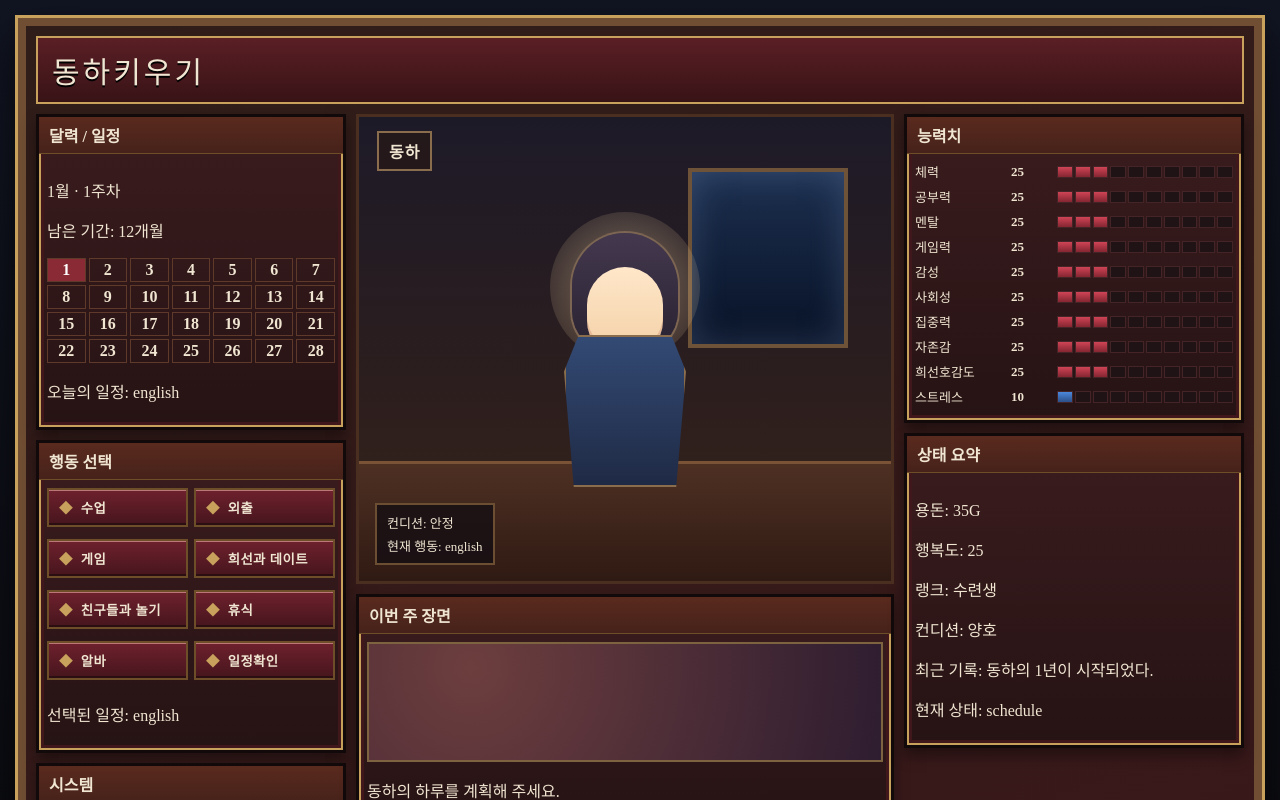
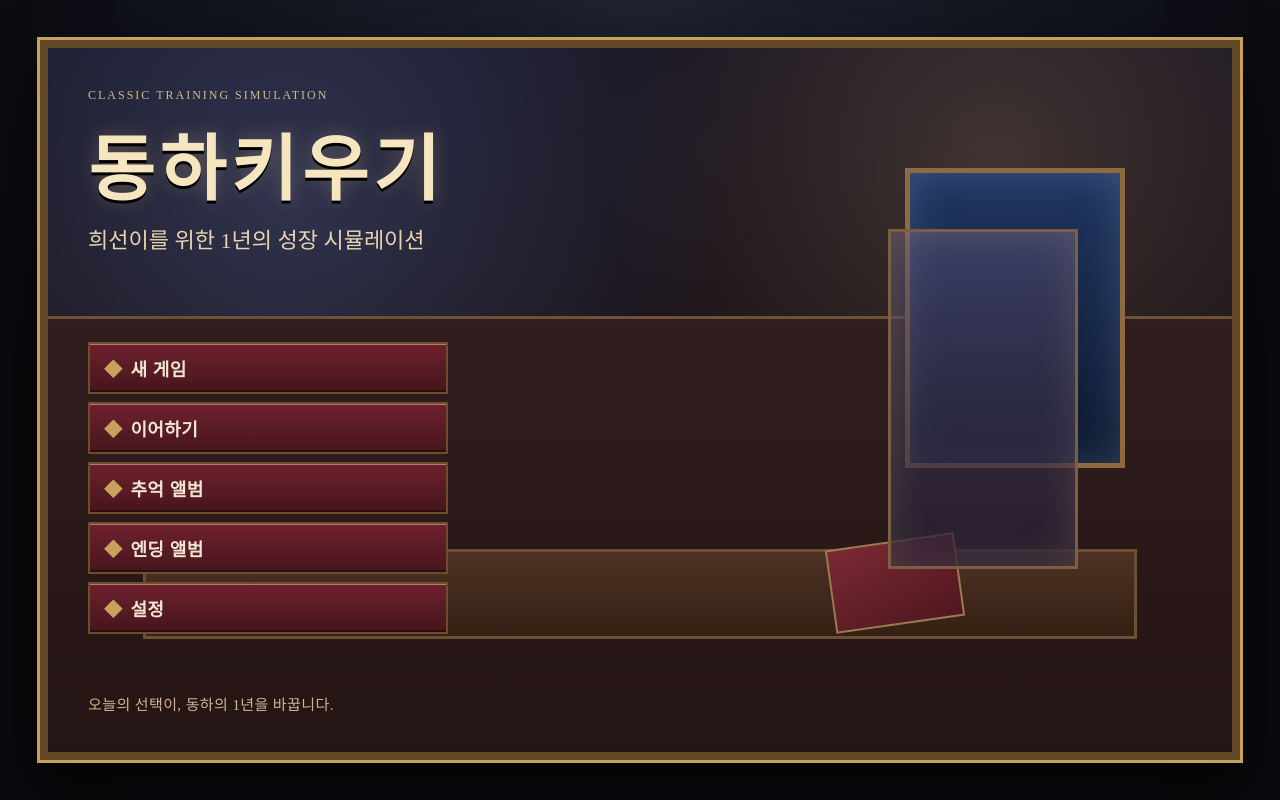
Before and after one commit to yogitobi31/Dongha_Maker, a React (Vite) app: page / in a window 1280 px wide. Shown: the top 800 px of the page. Built offline with nearby package versions, Linux system fonts and the light colour scheme.

Commit message:
feat: add retro title scene and app-level scene routing

```diff
--- a/src/App.tsx
+++ b/src/App.tsx
@@ -1,27 +1,104 @@
+import { useState } from 'react';
 import { GameShell } from './components/GameShell';
-import { GameProvider, useGame } from './game/GameProvider';
+import { OrnatePanel } from './components/OrnatePanel';
+import { RetroButton } from './components/RetroButton';
+import { TitleScene } from './components/TitleScene';
+import { ACTIVITIES } from './data/activities';
+import { ENDINGS } from './data/endings';
+import { applyActivity, createInitialState } from './game/engine';
+import { loadGame, saveGame } from './game/storage';
+import type { GameState } from './game/types';
 
-function AppContent() {
-  const { state, screen, selectedAction, dialogue, onPick, onStart, onNew, onNext } = useGame();
+type Scene = 'title' | 'game' | 'memoryAlbum' | 'endingAlbum' | 'settings';
 
+const SAVE_KEY = 'dongha-save';
+
+function RetroPlaceholder({ title, text, onBack }: { title: string; text: string; onBack: () => void }) {
   return (
-    <GameShell
-      state={state}
-      screen={screen}
-      selectedAction={selectedAction}
-      dialogue={dialogue}
-      onPick={onPick}
-      onStart={onStart}
-      onNew={onNew}
-      onNext={onNext}
-    />
+    <div className="game-wrap">
+      <div className="game-shell scene-shell">
+        <header className="game-title">{title}</header>
+        <div className="scene-shell__content">
+          <OrnatePanel title={title}>
+            <p className="scene-shell__text">{text}</p>
+            <RetroButton onClick={onBack}>타이틀로 돌아가기</RetroButton>
+          </OrnatePanel>
+        </div>
+      </div>
+    </div>
   );
 }
 
 export default function App() {
-  return (
-    <GameProvider>
-      <AppContent />
-    </GameProvider>
-  );
+  const [scene, setScene] = useState<Scene>('title');
+  const [state, setState] = useState<GameState>(createInitialState());
+  const [screen, setScreen] = useState<'schedule' | 'result' | 'event' | 'ending'>('schedule');
+  const [selectedAction, setSelectedAction] = useState<string>(ACTIVITIES[0]?.id ?? '');
+  const [dialogue, setDialogue] = useState('동하의 하루를 계획해 주세요.');
+  const [titleMessage, setTitleMessage] = useState('');
+
+  const onPick = (id: string) => {
+    setSelectedAction(id);
+    const result = applyActivity(state, id);
+    setState(result.state);
+    saveGame(result.state);
+
+    if (result.state.ended) {
+      const ending = ENDINGS.find((e) => e.id === result.state.endingId);
+      setDialogue(ending?.summary ?? '동하의 1년이 마무리되었습니다.');
+      setScreen('ending');
+      return;
+    }
+
+    if (result.event) {
+      setDialogue(result.event.title);
+      setScreen('event');
+      return;
+    }
+
+    const pickedActivity = (result as { activity?: { resultTexts: string[]; name: string } }).activity;
+    const activityText = pickedActivity ? pickedActivity.resultTexts[0] ?? `${pickedActivity.name}을(를) 진행했습니다.` : '일정을 진행했습니다.';
+    setDialogue(activityText);
+    setScreen('result');
+  };
+
+  const handleTitleSelect = (action: 'newGame' | 'continue' | 'memoryAlbum' | 'endingAlbum' | 'settings') => {
+    if (action === 'newGame') {
+      const hasSave = Boolean(localStorage.getItem(SAVE_KEY));
+      if (hasSave && !window.confirm('기존 저장 기록이 있습니다. 새 게임을 시작할까요?')) return;
+      const initial = createInitialState();
+      setState(initial);
+      saveGame(initial);
+      setDialogue('새로운 1년을 시작합니다.');
+      setScreen('schedule');
+      setScene('game');
+      setTitleMessage('');
+      return;
+    }
+
+    if (action === 'continue') {
+      const hasSave = Boolean(localStorage.getItem(SAVE_KEY));
+      if (!hasSave) {
+        setTitleMessage('저장된 게임이 없습니다.');
+        return;
+      }
+      const loaded = loadGame();
+      setState(loaded);
+      setDialogue('저장된 기록을 불러왔습니다.');
+      setScreen('schedule');
+      setScene('game');
+      setTitleMessage('');
+      return;
+    }
+
+    setScene(action);
+    setTitleMessage('');
+  };
+
+  if (scene === 'title') return <TitleScene onSelect={handleTitleSelect} message={titleMessage} />;
+  if (scene === 'memoryAlbum') return <RetroPlaceholder title="추억 앨범" text="아직 기록된 추억이 없습니다." onBack={() => setScene('title')} />;
+  if (scene === 'endingAlbum') return <RetroPlaceholder title="엔딩 앨범" text="아직 해금된 엔딩이 없습니다." onBack={() => setScene('title')} />;
+  if (scene === 'settings') return <RetroPlaceholder title="설정" text="사운드, 텍스트 속도, 저장 데이터 초기화 메뉴는 추후 제공됩니다." onBack={() => setScene('title')} />;
+
+  return <GameShell state={state} screen={screen} selectedAction={selectedAction} dialogue={dialogue} onPick={onPick} onStart={() => setState(loadGame())} onNew={() => setState(createInitialState())} onNext={() => setScreen('schedule')} />;
 }
--- /dev/null
+++ b/src/components/TitleScene.tsx
@@ -0,0 +1,35 @@
+import { RetroButton } from './RetroButton';
+
+type TitleAction = 'newGame' | 'continue' | 'memoryAlbum' | 'endingAlbum' | 'settings';
+
+export function TitleScene({ onSelect, message }: { onSelect: (action: TitleAction) => void; message?: string }) {
+  return (
+    <div className="title-wrap">
+      <div className="title-scene">
+        <div className="title-scene__sky" />
+        <div className="title-scene__room" />
+        <div className="title-scene__window" />
+        <div className="title-scene__desk" />
+        <div className="title-scene__album" />
+        <div className="title-scene__standing" />
+
+        <header className="title-header">
+          <p className="title-header__eyebrow">CLASSIC TRAINING SIMULATION</p>
+          <h1>동하키우기</h1>
+          <p className="title-header__subtitle">희선이를 위한 1년의 성장 시뮬레이션</p>
+        </header>
+
+        <nav className="title-menu" aria-label="타이틀 메뉴">
+          <RetroButton onClick={() => onSelect('newGame')}>새 게임</RetroButton>
+          <RetroButton onClick={() => onSelect('continue')}>이어하기</RetroButton>
+          <RetroButton onClick={() => onSelect('memoryAlbum')}>추억 앨범</RetroButton>
+          <RetroButton onClick={() => onSelect('endingAlbum')}>엔딩 앨범</RetroButton>
+          <RetroButton onClick={() => onSelect('settings')}>설정</RetroButton>
+        </nav>
+
+        <p className="title-footer">오늘의 선택이, 동하의 1년을 바꿉니다.</p>
+        {message ? <p className="title-message">{message}</p> : null}
+      </div>
+    </div>
+  );
+}
--- a/src/styles.css
+++ b/src/styles.css
@@ -52,3 +52,25 @@ body { margin: 0; background: radial-gradient(circle at top, #1b2030, #06060a 60
 .action-grid { display:grid; grid-template-columns: 1fr 1fr; gap: 6px; }
 .event-window__image { height:120px; border:2px solid #7d633f; background: radial-gradient(circle at 20% 20%, #6d3e3e, #2e1d30); margin-bottom:6px; }
 @media (max-width: 1100px) { .game-shell { grid-template-columns: 1fr; grid-template-rows: auto; max-height: none; } }
+
+.scene-shell { grid-template-columns: 1fr; max-width: 900px; min-height: 640px; }
+.scene-shell__content { display: flex; align-items: center; justify-content: center; padding: 40px; }
+.scene-shell__content .ornate-panel { width: min(560px, 100%); }
+.scene-shell__text { margin: 0 0 18px; font-size: 18px; color: var(--text-muted); }
+
+.title-wrap { min-height: 100vh; display: flex; justify-content: center; align-items: center; padding: 20px; background: radial-gradient(circle at top, #1d2231, #09090d 70%); }
+.title-scene { width: min(1200px, 100%); min-height: 720px; border: 8px solid #634827; box-shadow: 0 0 0 3px var(--gold), 0 20px 50px rgba(0,0,0,.7); background: linear-gradient(180deg, #191522, #1a1113 60%, #2f1f16); position: relative; overflow: hidden; padding: 40px; }
+.title-scene__sky { position: absolute; inset: 0; background: radial-gradient(circle at 20% 20%, rgba(125,165,255,.22), transparent 40%), radial-gradient(circle at 80% 16%, rgba(241,193,130,.18), transparent 35%); }
+.title-scene__room { position: absolute; inset: 38% 0 0; background: linear-gradient(180deg, #2f1e1d, #241413); border-top: 3px solid #715136; }
+.title-scene__window { position: absolute; right: 9%; top: 17%; width: 220px; height: 300px; border: 5px solid #8f6a3f; background: linear-gradient(180deg, #1f355f, #0e1930); box-shadow: inset 0 0 40px rgba(174,207,255,.2); }
+.title-scene__desk { position: absolute; left: 8%; right: 8%; bottom: 16%; height: 90px; border: 3px solid #6d4f35; background: linear-gradient(180deg,#4e3223,#342015); }
+.title-scene__album { position: absolute; right: 23%; bottom: 18%; width: 130px; height: 84px; border: 2px solid #9b7a50; background: linear-gradient(160deg, #7b2933, #4f1720); transform: rotate(-8deg); }
+.title-scene__standing { position: absolute; right: 13%; bottom: 26%; width: 190px; height: 340px; border: 3px solid #7a6040; background: linear-gradient(180deg, rgba(87,78,113,.5), rgba(40,31,52,.78)); box-shadow: inset 0 0 40px rgba(255,220,160,.14); }
+.title-header { position: relative; z-index: 1; max-width: 650px; }
+.title-header h1 { margin: 8px 0 6px; font-size: 72px; letter-spacing: 5px; text-shadow: 0 3px 0 #000, 0 0 18px rgba(255,216,142,.25); color: #f6e6bf; }
+.title-header__eyebrow { margin: 0; letter-spacing: 2px; color: #cfba8e; font-size: 12px; }
+.title-header__subtitle { margin: 0; font-size: 22px; color: #e9d3b0; }
+.title-menu { position: absolute; left: 40px; bottom: 110px; width: min(360px, calc(100% - 80px)); z-index: 1; }
+.title-menu .retro-button { font-size: 18px; padding: 11px 14px; margin-bottom: 8px; }
+.title-footer { position: absolute; left: 40px; bottom: 38px; margin: 0; color: #cfb692; font-size: 15px; letter-spacing: .4px; z-index: 1; }
+.title-message { position: absolute; right: 40px; bottom: 42px; margin: 0; color: #ffd2a2; background: rgba(59,21,21,.8); border: 2px solid #95673f; padding: 8px 12px; z-index: 1; }
```
